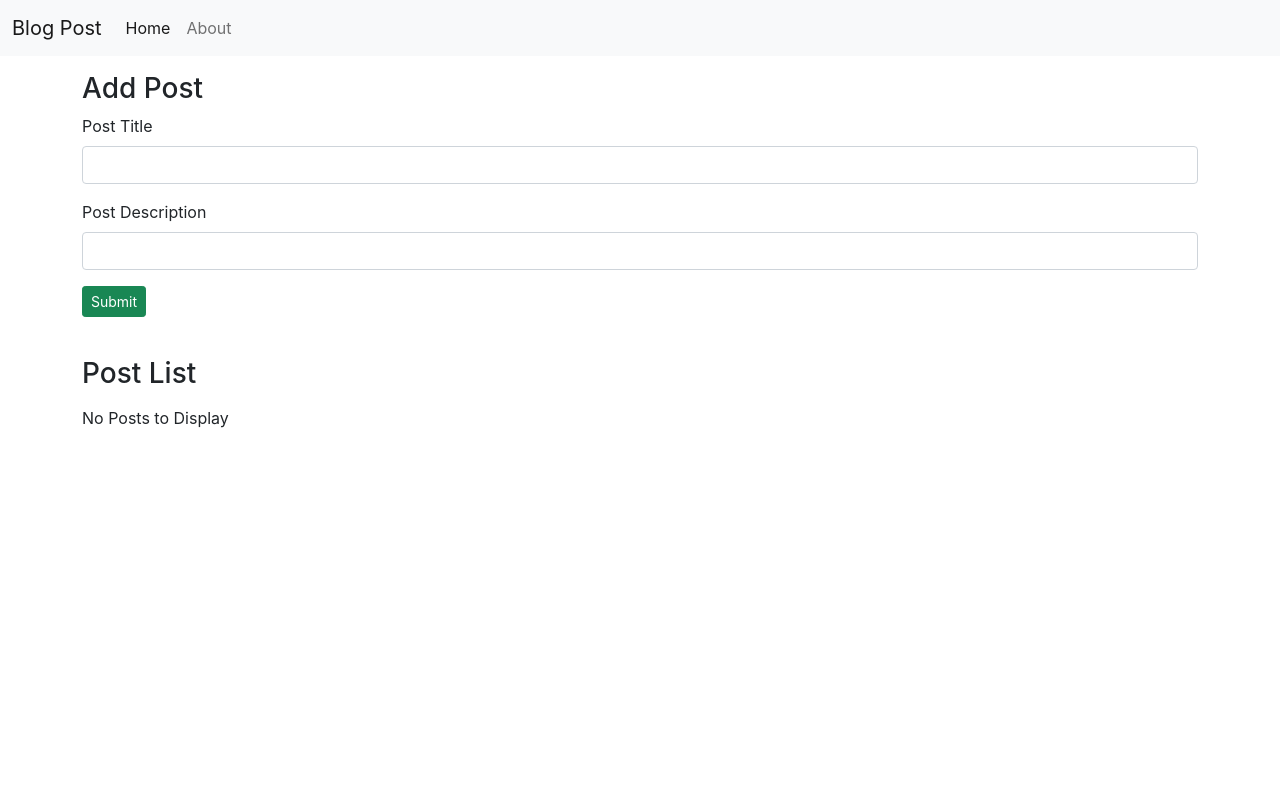
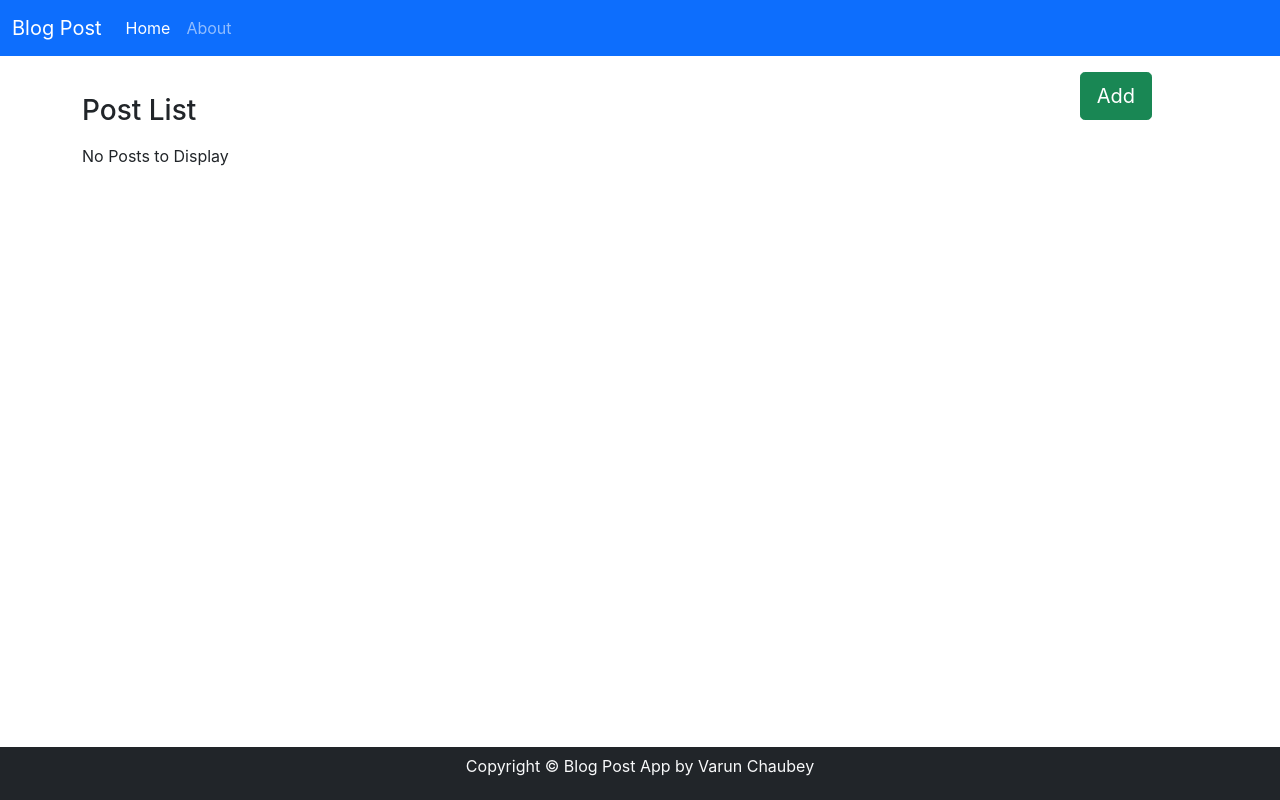
Before and after one commit to varunix/BlogPostApp, a React (Create React App) app: page / in a window 1280 px wide. Shown: the top 800 px of the page. Built offline with nearby package versions, Linux system fonts and the light colour scheme.

Commit message:
Added popup button for add

```diff
--- a/src/App.css
+++ b/src/App.css
@@ -1,38 +1,45 @@
-.App {
-  text-align: center;
+.footer {
+  position: fixed;
+  bottom: 0%;
+  left: 0%;
+  width: 100%;
+  padding: 0.5% 0 0.5% 0;
 }
 
-.App-logo {
-  height: 40vmin;
-  pointer-events: none;
+.container {
+  margin-bottom: 4%;
+  margin-top: 3%;
+  min-height: 70vh;
 }
 
-@media (prefers-reduced-motion: no-preference) {
-  .App-logo {
-    animation: App-logo-spin infinite 20s linear;
-  }
+.popup {
+  position: fixed;
+  top: 0;
+  left: 0;
+  width: 100%;
+  height: 100%;
+  background-color: rgba(0, 0, 0, 0.2);
+  display: flex;
+  justify-content: center;
+  align-items: center;
 }
 
-.App-header {
-  background-color: #282c34;
-  min-height: 100vh;
-  display: flex;
-  flex-direction: column;
-  align-items: center;
-  justify-content: center;
-  font-size: calc(10px + 2vmin);
-  color: white;
+.popup-inner {
+  position: relative;
+  padding: 32px;
+  width: 100%;
+  max-width: 640px;
+  background-color: #FFF;
 }
 
-.App-link {
-  color: #61dafb;
+.popup-inner .close-btn {
+  position: absolute;
+  top: 16px;
+  right: 16px;
 }
 
-@keyframes App-logo-spin {
-  from {
-    transform: rotate(0deg);
-  }
-  to {
-    transform: rotate(360deg);
-  }
+.addButton {
+  position: absolute;
+  right: 10%;
+  top: 9%;
 }
--- a/src/App.js
+++ b/src/App.js
@@ -3,13 +3,9 @@ import Header from "./MyComponents/Header";
 import { Body } from "./MyComponents/Body";
 import { Footer } from "./MyComponents/Footer";
 import React, { useEffect, useState } from "react";
-import { AddToPosts } from "./MyComponents/AddToPosts";
-import { About } from './MyComponents/About';
-import {
-  BrowserRouter as Router,
-  Routes,
-  Route
-} from "react-router-dom";
+import { About } from "./MyComponents/About";
+import { BrowserRouter as Router, Routes, Route } from "react-router-dom";
+import { AddPostButton } from "./MyComponents/AddPostButton";
 
 function App() {
   let initposts;
@@ -19,8 +15,9 @@ function App() {
     initposts = JSON.parse(localStorage.getItem("posts"));
   }
 
+  const [buttonPopup, setButtonPopup] = useState(false);
+
   const onDelete = (post) => {
-    console.log("On Delete of post:", post);
     setPosts(
       posts.filter((e) => {
         return e !== post;
@@ -61,19 +58,15 @@ function App() {
           <Route
             exact
             path="/"
-            // render={() => {
-            //   return (
-            //   <>
-            //     <AddToPosts addToPosts={addToPosts} />
-            //     <Body posts={posts} onDelete={onDelete} />
-            //   </>
-            //   )
-            // }}
-            element={<><AddToPosts addToPosts={addToPosts} /><Body posts={posts} onDelete={onDelete}/></>}
-          >
-          </Route>
-          <Route exact path="/about" element={<About/>}>
-          </Route>
+            element={
+              <>
+                <button onClick={() => setButtonPopup(true)} className="addButton btn btn-success btn-lg">Add</button>
+                <AddPostButton addToPosts={addToPosts} trigger={buttonPopup} setTrigger={setButtonPopup} />
+                <Body posts={posts} onDelete={onDelete} />
+              </>
+            }
+          ></Route>
+          <Route exact path="/about" element={<About />}></Route>
         </Routes>
 
         <Footer />
--- a/src/MyComponents/About.js
+++ b/src/MyComponents/About.js
@@ -2,7 +2,7 @@ import React from "react";
 
 export const About = () => {
   return (
-    <div>
+    <div className="container">
       This is an about component
       <p>
         Lorem ipsum dolor sit amet consectetur adipisicing elit. Ipsam eius
--- /dev/null
+++ b/src/MyComponents/AddPostButton.js
@@ -0,0 +1,13 @@
+import React from 'react';
+import { AddToPosts } from './AddToPosts';
+
+export const AddPostButton = (props) => {
+  return (props.trigger) ? (
+    <div className='popup'>
+      <div className='popup-inner'>
+        <button className='close-btn btn btn-secondary' onClick={() => props.setTrigger(false)}>close</button>
+        <AddToPosts addToPosts={props.addToPosts} />
+      </div>
+    </div>
+  ) : "";
+}
--- a/src/MyComponents/AddToPosts.js
+++ b/src/MyComponents/AddToPosts.js
@@ -15,7 +15,7 @@ export const AddToPosts = (props) => {
   };
 
   return (
-    <div className="container my-3">
+    <div className="my-3">
       <form onSubmit={submit}>
         <h3>Add Post</h3>
         <div className="mb-3">
@@ -35,7 +35,7 @@ export const AddToPosts = (props) => {
           <label htmlFor="desc" className="form-label">
             Post Description
           </label>
-          <input
+          <textarea
             type="text"
             value={desc}
             onChange={(e) => setDesc(e.target.value)}
--- a/src/MyComponents/Body.js
+++ b/src/MyComponents/Body.js
@@ -2,13 +2,8 @@ import React, { Fragment } from "react";
 import { Post } from "./Post";
 
 export const Body = (props) => {
-  let bodyStyle = {
-    minHeight: "70vh",
-    margin: "40px auto",
-  };
-
   return (
-    <div className="container" style={bodyStyle}>
+    <div className="container">
       <h3 className="my-3">Post List</h3>
       {props.posts.length === 0
         ? "No Posts to Display"
--- a/src/MyComponents/Footer.js
+++ b/src/MyComponents/Footer.js
@@ -2,8 +2,8 @@ import React from "react";
 
 export const Footer = () => {
   return (
-    <footer className="bg-dark text-light py-3">
-      <p className="text-center">Copyright &copy; Blog Post App</p>
+    <footer className="footer bg-dark text-light">
+      <p className="text-center">Copyright &copy; Blog Post App by Varun Chaubey</p>
     </footer>
   );
 };
--- a/src/MyComponents/Header.js
+++ b/src/MyComponents/Header.js
@@ -4,7 +4,7 @@ import { Link } from "react-router-dom";
 
 export default function Header(props) {
   return (
-    <nav className="navbar navbar-expand-lg navbar-light bg-light">
+    <nav className="navbar-expand-lg navbar navbar-dark bg-primary">
     <div className="container-fluid">
       <Link className="navbar-brand" to="/">{props.title}</Link>
       <button className="navbar-toggler" type="button" data-bs-toggle="collapse" data-bs-target="#navbarSupportedContent" aria-controls="navbarSupportedContent" aria-expanded="false" aria-label="Toggle navigation">
--- a/src/index.js
+++ b/src/index.js
@@ -11,7 +11,4 @@ root.render(
   </React.StrictMode>
 );
 
-// If you want to start measuring performance in your app, pass a function
-// to log results (for example: reportWebVitals(console.log))
-// or send to an analytics endpoint. Learn more: https://bit.ly/CRA-vitals
 reportWebVitals();
```
